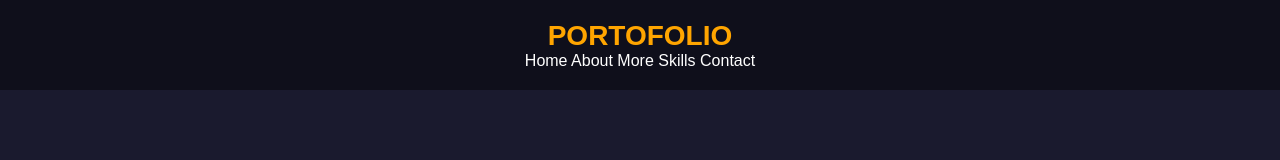
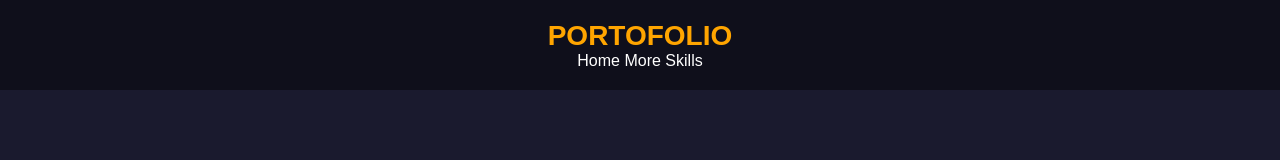
Before and after one commit to marchel04/portofolio, a plain HTML site: page skills.html in a window 1280 px wide. Shown: the top 160 px of the page. Drawn offline with Linux system fonts and the light colour scheme.

Commit message:
Update skills.html

```diff
--- a/skills.html
+++ b/skills.html
@@ -134,9 +134,7 @@
       <h1>PORTOFOLIO</h1>
       <nav>
         <a href="index.html">Home</a>
-        <a href="#about">About</a>
         <a href="skills.html">More Skills</a>
-        <a href="#contact">Contact</a>
       </nav>
     </div>
   </header>
```
